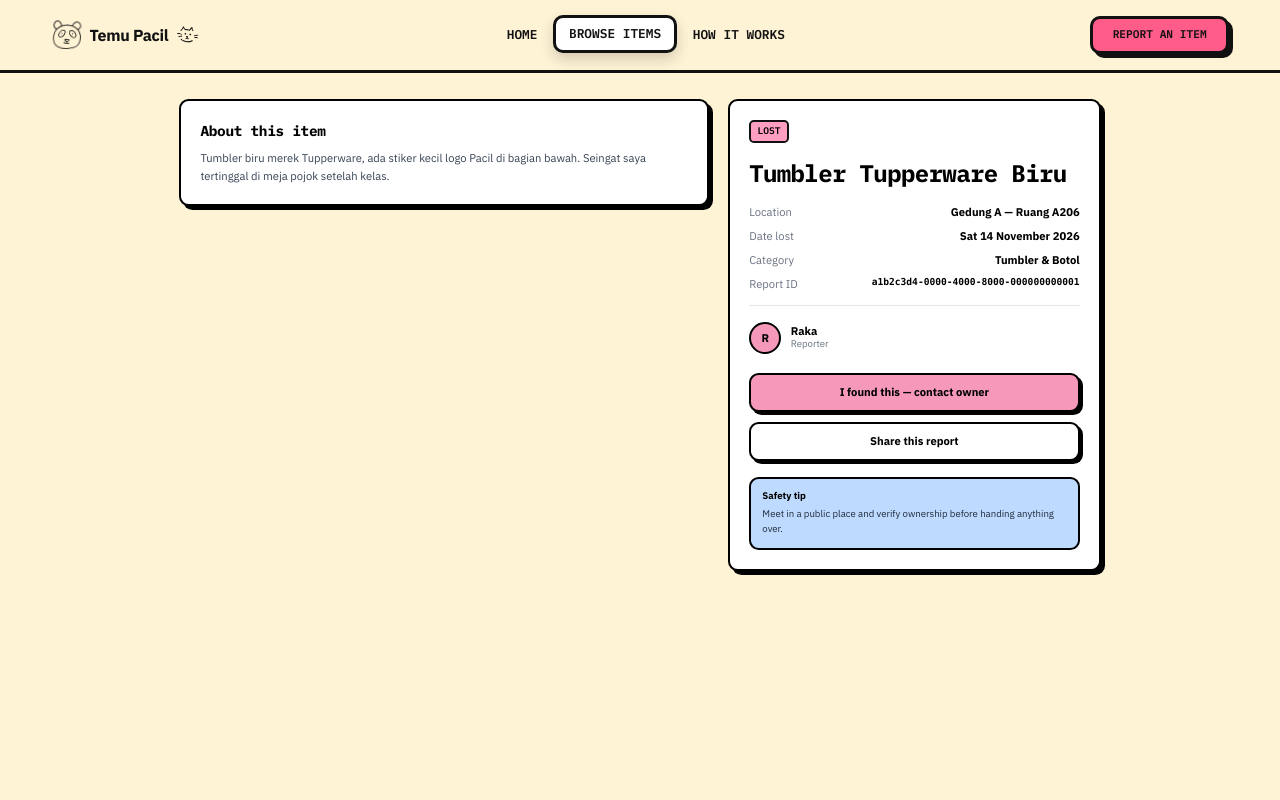
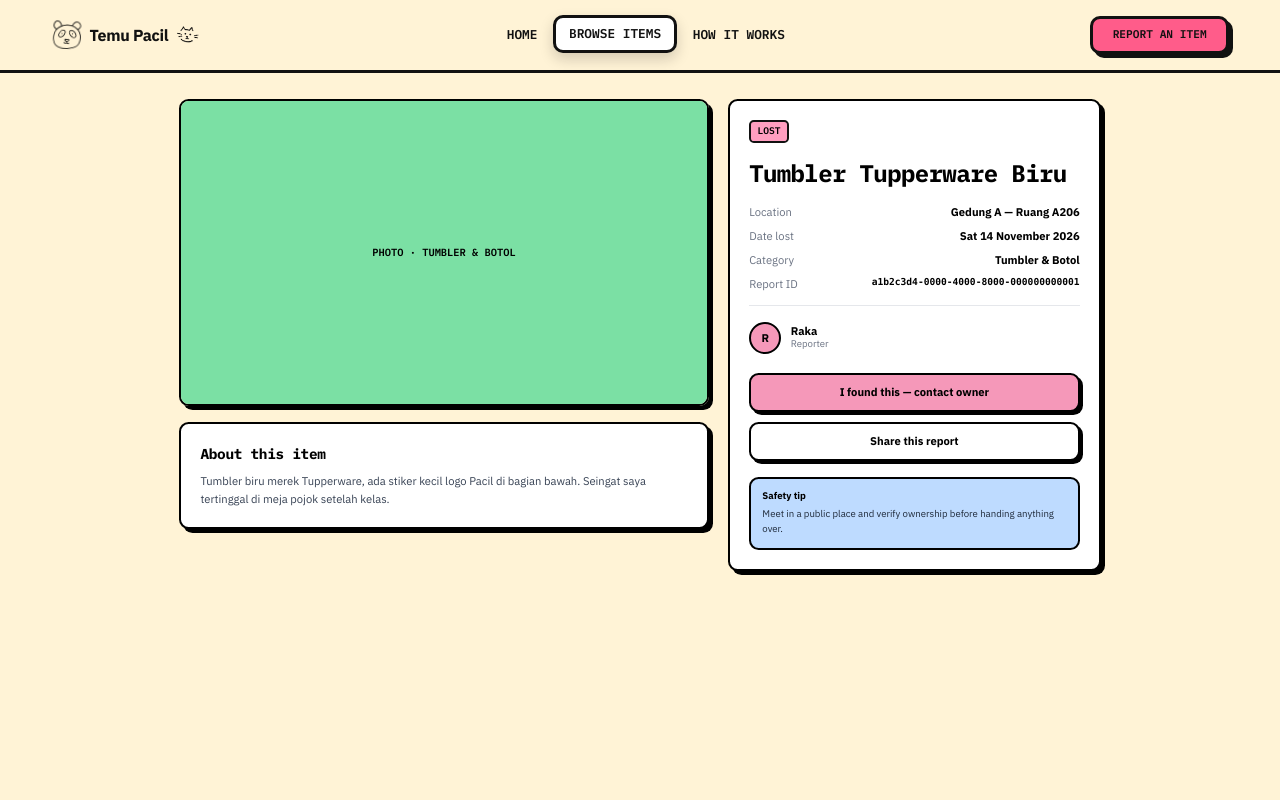
Before and after one commit to NewbGithub/Group10_PekanRISTEK_Project, a React (Vite) app in the folder frontend/: page /reports/a1b2c3d4-0000-4000-8000-000000000001 in a window 1280 px wide. Shown: the top 800 px of the page. Built offline with nearby package versions, Linux system fonts and the light colour scheme; no server answers.

Commit message:
fix(frontend): restore the tinted placeholder tile for reports without photos

```diff
--- a/frontend/src/components/Photo.jsx
+++ b/frontend/src/components/Photo.jsx
@@ -1,25 +1,33 @@
 import { useState } from 'react';
 
-/**
- * Photo tile: renders `imageUrl` when present. When a report has no photo
- * nothing is rendered at all, so cards stay clean instead of showing a
- * placeholder tile.
- */
+const TINTS = ['bg-yellow', 'bg-green', 'bg-sky', 'bg-rose'];
+
+const tintOf = (value = 0) => {
+  const text = String(value);
+  let hash = 0;
+  for (let i = 0; i < text.length; i += 1) {
+    hash = (hash * 31 + text.charCodeAt(i)) % 997;
+  }
+  return TINTS[hash % TINTS.length];
+};
+
+/** Photo tile: shows `imageUrl` when present, otherwise a tinted label tile. */
 export default function Photo({
+  index = 0,
   label,
   imageUrl,
   className = '',
   style,
 }) {
   const [failed, setFailed] = useState(false);
-
-  if (!imageUrl || failed) return null;
+  const showImage = imageUrl && !failed;
 
   return (
     <div
       style={style}
-      className={`grid place-items-center overflow-hidden bg-white ${className}`}
+      className={`${showImage ? 'bg-white' : tintOf(index)} grid place-items-center overflow-hidden ${className}`}
     >
+      {showImage ? (
         <img
           src={imageUrl}
           alt={label || 'Report photo'}
@@ -27,6 +35,9 @@ export default function Photo({
           loading="lazy"
           onError={() => setFailed(true)}
         />
+      ) : (
+        <span className="ui text-[0.6875rem] leading-4 md:text-[0.8125rem]">{label}</span>
+      )}
     </div>
   );
 }
--- a/frontend/src/components/ReportCard.jsx
+++ b/frontend/src/components/ReportCard.jsx
@@ -41,6 +41,7 @@ export default function ReportCard({
       } ${className}`}
     >
       <Photo
+        index={report.id}
         label={label}
         imageUrl={imageUrl}
         className={photo}
--- a/frontend/src/pages/ReportDetailPage.jsx
+++ b/frontend/src/pages/ReportDetailPage.jsx
@@ -3,6 +3,7 @@ import { useParams } from "react-router-dom";
 import { getReportById } from "../services/reportService";
 import Badge from "../components/Badge";
 import { photoForReport } from "../data/reportPhotos";
+import Photo from "../components/Photo";
 
 function formatEventDate(dateStr) {
   if (!dateStr) return "-";
@@ -148,19 +149,20 @@ export default function ReportDetailPage() {
         <div className="grid grid-cols-1 lg:grid-cols-12 gap-6 items-start">
           {/* KOLOM KIRI: Foto & About this item */}
           <div className="lg:col-span-7 space-y-5">
-            {/* Foto (hanya kalau memang ada) */}
-            {photoSrc && (
-              <div
-                onClick={() => setPopOutPhoto(true)}
-                className="w-full h-72 sm:h-96 border-2 border-black rounded-xl shadow-[4px_4px_0px_#000] overflow-hidden relative cursor-pointer group"
-              >
-                <img
-                  src={photoSrc}
-                  alt={report.itemName}
-                  className="w-full h-full object-cover transition-transform"
-                />
-              </div>
-            )}
+            {/* Foto */}
+            <div
+              onClick={() => photoSrc && setPopOutPhoto(true)}
+              className={`w-full h-72 sm:h-96 border-2 border-black rounded-xl shadow-[4px_4px_0px_#000] overflow-hidden relative ${
+                photoSrc ? "cursor-pointer group" : ""
+              }`}
+            >
+              <Photo
+                index={report.id}
+                label={`PHOTO · ${(report.category?.name || "ITEM").toUpperCase()}`}
+                imageUrl={photoSrc}
+                className="w-full h-full"
+              />
+            </div>
 
             {/* Deskripsi Item */}
             <div className="bg-white border-2 border-black rounded-xl shadow-[4px_4px_0px_#000] p-5 sm:p-6">
```
Lines whose indentation alone changed are shown as unchanged.
